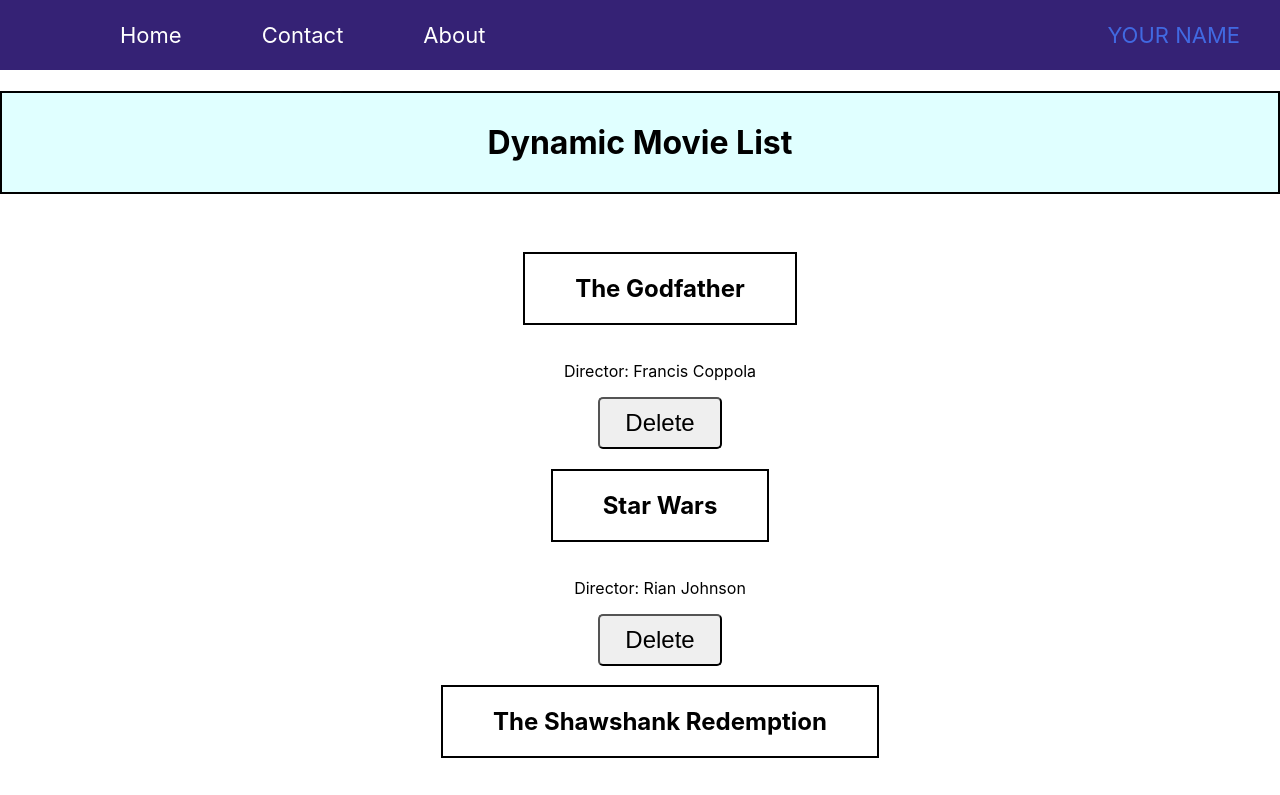
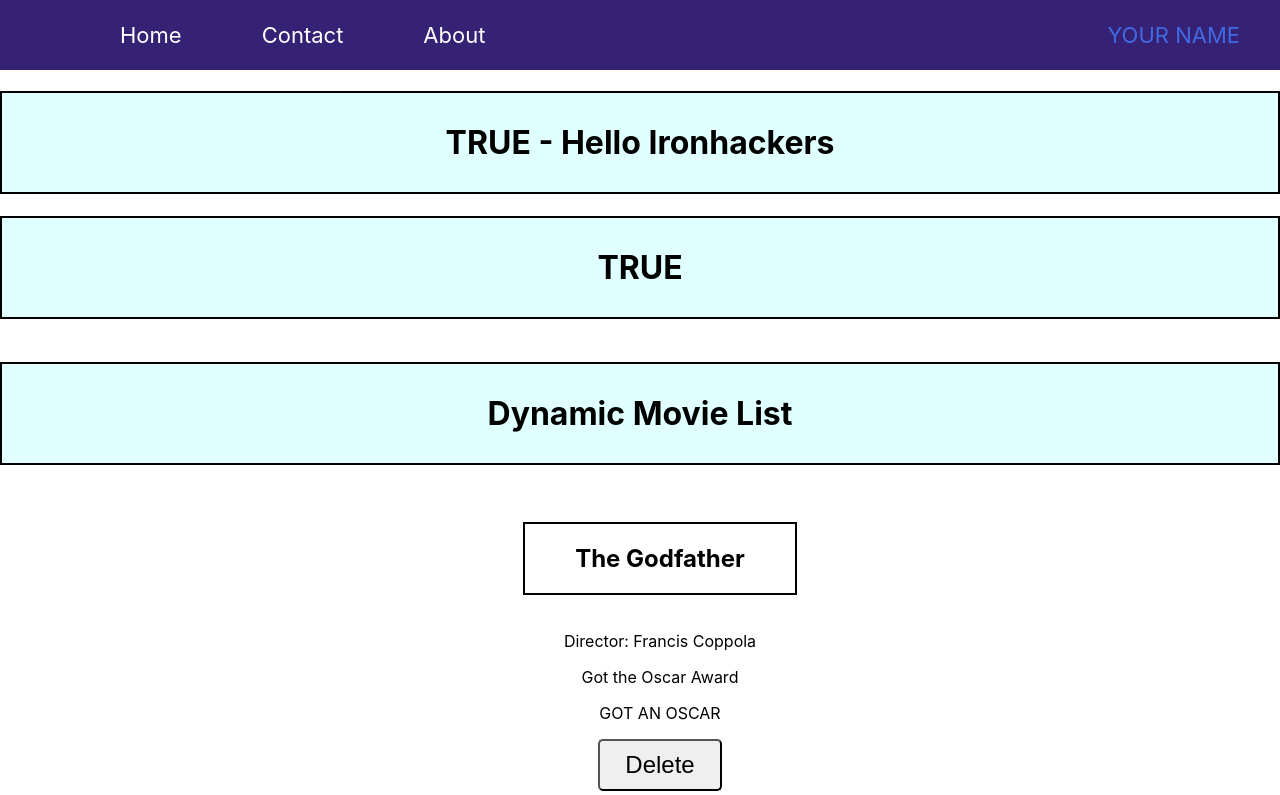
Before and after one commit to ross-u/03-react-conditional-rendering, a React (Create React App) app: page / in a window 1280 px wide. Shown: the top 795 px of the page. Built offline with nearby package versions, Linux system fonts and the light colour scheme.

Commit message:
Example code

```diff
--- a/src/App.js
+++ b/src/App.js
@@ -5,7 +5,7 @@ import ImprovedMovieList from "./components/ImprovedMovieList";
 import "./App.css";
 import data from "./data";
 
-// import ConditionalExample from './components/ConditionalExample';
+import ConditionalExample from "./components/ConditionalExample";
 
 class App extends Component {
   render() {
@@ -14,7 +14,8 @@ class App extends Component {
         <Navbar></Navbar>
 
         {/* <h1 style={{background: 'orange'}}>Conditional Example</h1> */}
-        {/* <ConditionalExample title='Hello Ironhackers' > */}
+
+        <ConditionalExample title="Hello Ironhackers" />
 
         <h1>Dynamic Movie List</h1>
         <ImprovedMovieList moviesArray={data}></ImprovedMovieList>
--- a/src/components/ConditionalExample.js
+++ b/src/components/ConditionalExample.js
@@ -1,8 +1,22 @@
 // src/components/ConditionalExample.js
 import React from "react";
 
+const renderTitle = propsObj => {
+  if (propsObj.title) {
+    return <h1>TRUE - {propsObj.title} </h1>;
+  } else {
+    return <h1>FALSE - No Title!</h1>;
+  }
+};
+
 const ConditionalExample = props => {
-  return <div></div>;
+  return (
+    <div>
+      {renderTitle(props)}
+
+      {props.title ? <h1>TRUE</h1> : <h1>FALSE</h1>}
+    </div>
+  );
 };
 
 export default ConditionalExample;
--- a/src/components/ImprovedCard.js
+++ b/src/components/ImprovedCard.js
@@ -2,10 +2,22 @@
 import React from "react";
 
 const improvedCard = props => {
+  console.log("PROPS", props);
+
   return (
     <div>
       <h2>{props.title}</h2>
       <p>Director: {props.director}</p>
+        {
+          props.hasOscars
+            ? <p>Got the Oscar Award</p>
+            : <p>Great movie, but no Oscars! 😔😔😔</p>
+        }
+
+
+        {/*     && OPERATOR - Short circuit evaluation */}
+        { props.hasOscars && <p> GOT AN OSCAR</p> }
+        { ! props.hasOscars && <p>NO OSCARS YET 😔😔😔</p>}
 
       <button className="btn-delete" onClick={props.clickToDelete}>
         Delete
--- a/src/components/ImprovedMovieList.js
+++ b/src/components/ImprovedMovieList.js
@@ -26,7 +26,11 @@ class ImprovedMovieList extends Component {
           return (
             <ImprovedCard
               key={oneMovie._id}
-              {...oneMovie}
+              _id={oneMovie._id}
+              title={oneMovie.title}
+              director={oneMovie.director}
+              hasOscars={oneMovie.hasOscars}
+              IMDbRating={oneMovie.IMDbRating}
               clickToDelete={() => this.deleteMovie(oneMovie._id)}
             />
           );
```
Also changed, not shown: 1 other file (tests, documents, lock files or other folders).
